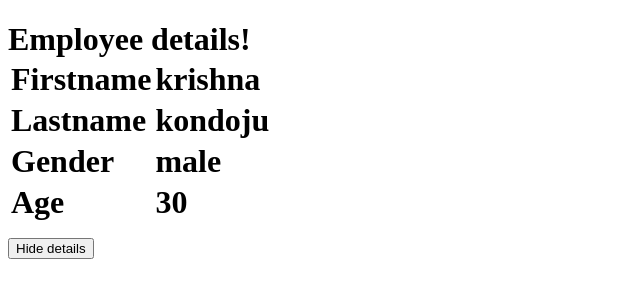
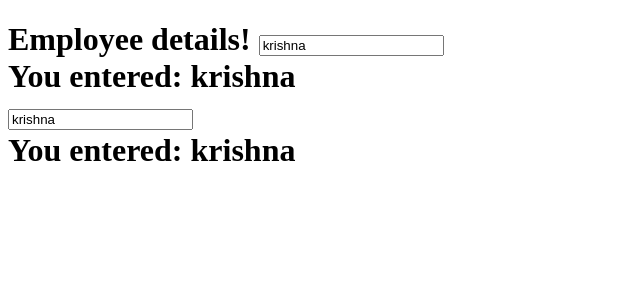
Before and after one commit to Cyber-Team/Angular2, an Angular app: page / in a window 1280 px wide. Shown: the top 300 px of the page, without its empty margins (0-640 px from the left). Built offline with nearby package versions, Linux system fonts and the light colour scheme.

Commit message:
two way added

```diff
--- a/src/app/app.module.ts
+++ b/src/app/app.module.ts
@@ -1,5 +1,6 @@
 import { BrowserModule } from '@angular/platform-browser';
 import { NgModule } from '@angular/core';
+import { FormsModule } from '@angular/forms';
 
 import { AppComponent } from './app.component';
 import { EmployeComponent } from './employe/employe.component';
@@ -10,7 +11,8 @@ import { EmployeComponent } from './employe/employe.component';
     EmployeComponent
   ],
   imports: [
-    BrowserModule
+    BrowserModule,
+    FormsModule
   ],
   providers: [],
   bootstrap: [AppComponent]
--- a/src/app/employe/employe.component.html
+++ b/src/app/employe/employe.component.html
@@ -1,8 +1,8 @@
+<!--
 <table>
   <tr>
     <td>Firstname</td>
     <td>{{ firstname }}</td>
-
   </tr>
   <tr>
     <td>Lastname</td>
@@ -20,8 +20,10 @@
 
   </tr>
 </table>
-
+-->
+<!--
 <button (click)="toggleDetails()">{{showDetails ? 'Hide': 'show'}} details</button>
+-->
 
 <!--
 
@@ -33,3 +35,12 @@
 <button [class]="classToApply" [ngClass]="addTo()" >Submit</button>
 -->
 <!--<button (click)="onclick()" >Click</button>-->
+
+<!--two way data binding-->
+<input type="text" [value]="name" (input)="name=$event.target.value"/>
+<br/>
+You entered: {{ name }}
+<br/>
+<input [(ngModel)]="name"/>
+<br/>
+You entered: {{ name }}
--- a/src/app/employe/employe.component.ts
+++ b/src/app/employe/employe.component.ts
@@ -7,7 +7,7 @@ import { Component, OnInit } from '@angular/core';
 })
 export class EmployeComponent implements OnInit {
 
-  firstname = "krishna";
+  /*firstname = "krishna";
   lastname = "kondoju";
   Gender = "male";
   age = "30";
@@ -15,7 +15,7 @@ export class EmployeComponent implements OnInit {
 
   toggleDetails(): void{
     this.showDetails = !this.showDetails;
-  }
+  }*/
 
   //classToApply: string = 'col-1';
   //attrToApply: boolean = true;
@@ -31,6 +31,22 @@ addTo(){
     alert("awsome")
   }*/
 
+   //two way data binding
+
+  name: string = 'krishna';
+
+
+
+
+
+
+
+
+
+
+
+
+
 
   constructor() { }
 
```
